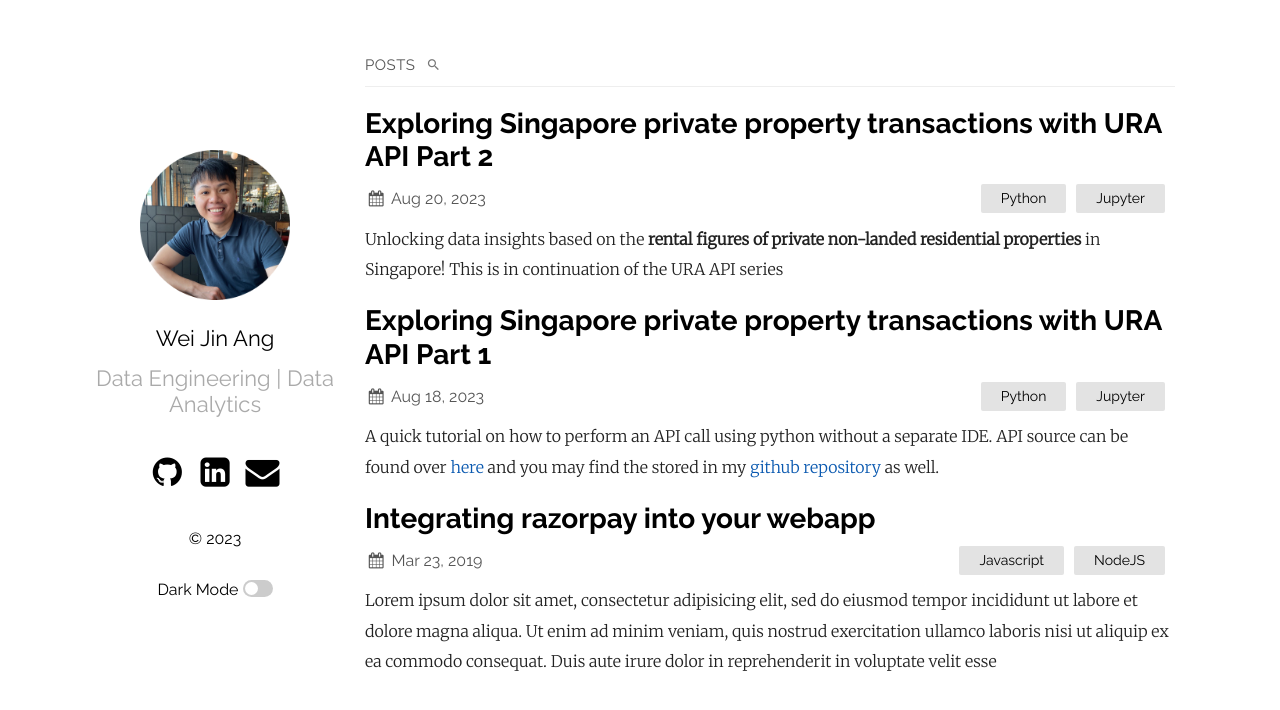
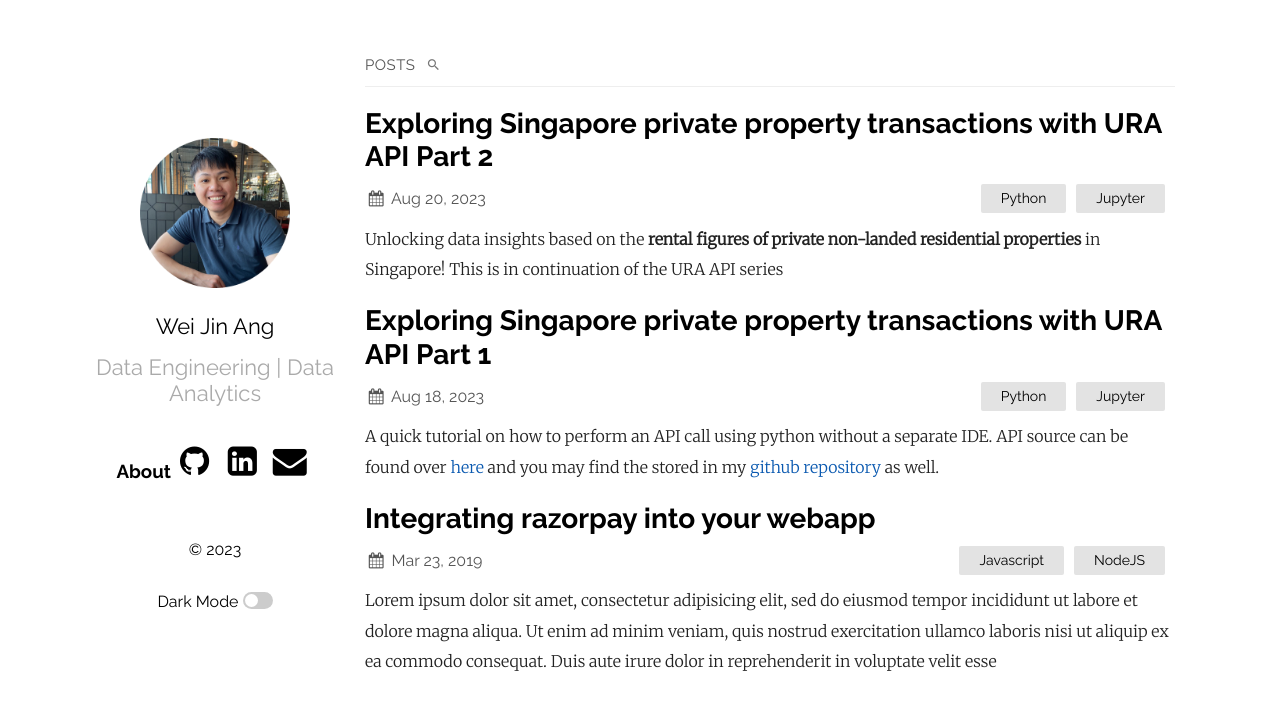
Before and after one commit to wjang96/wjang96.github.io, a Jekyll site: the page built from index.md, in a window 1280 px wide. Shown: the top 710 px of the page. Built offline with Jekyll 4.4.1, drawn with Linux system fonts in a browser that asks for light colours.

Commit message:
Update default.html

```diff
--- a/_layouts/default.html
+++ b/_layouts/default.html
@@ -36,6 +36,7 @@
       {% capture footer %}
       {%- if site.plainwhite.social_links != '' -%}
       <ul class="social about-footer {{condensed_class}}">
+        <a style = "text-decoration:none" href=" https://wjang96.github.io/about"><h3><b>About</b></h3></a>
         {%- if site.plainwhite.social_links.github -%}
         <a href="https://github.com/{{ site.plainwhite.social_links.github }}" target="_blank">
           <li>
```
